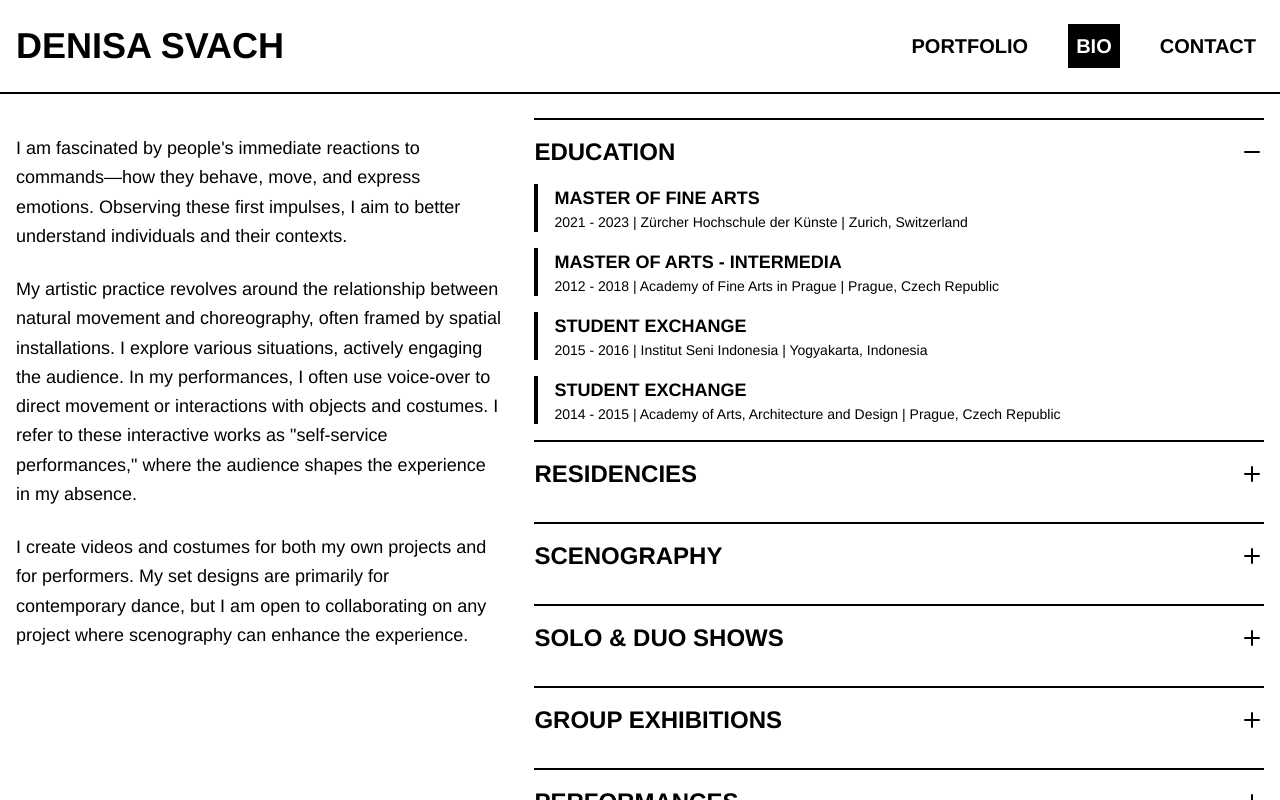
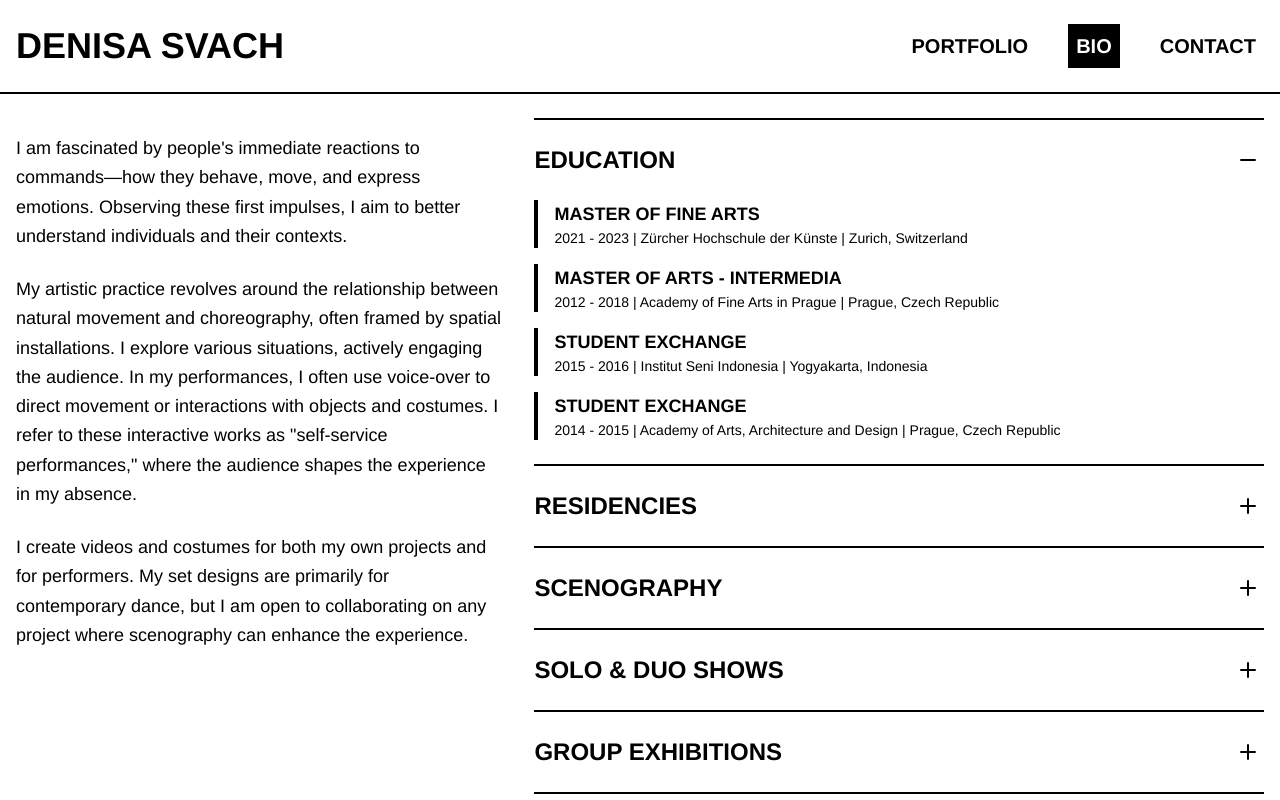
Before and after one commit to mpanko/denisasvach, a Next.js app: page /bio in a window 1280 px wide. Both pictures are taken after a click on the button "EDUCATION". Shown: the top 800 px of the page. Built offline with nearby package versions, Linux system fonts and the light colour scheme.

Commit message:
adapted collabsible (centralized text)

```diff
--- a/app/components/CollapsibleSection.tsx
+++ b/app/components/CollapsibleSection.tsx
@@ -24,26 +24,28 @@ export default function CollapsibleSection({ title, items, isLast = false, addEx
 
   return (
     <>
-      <div className="py-4 bg-white bg-opacity-0 border-t-2 border-black">
+      <div className="border-t-2 border-black">
         <button
-          className="flex justify-between items-center w-full text-left font-bold text-2xl uppercase"
+          className="flex justify-between items-center w-full text-left font-bold text-2xl uppercase py-6"
           onClick={() => setIsOpen(!isOpen)}
           aria-expanded={isOpen}
         >
-          <span>{title}</span>
-          {isOpen ? (
-            <Minus className="w-6 h-6" />
-          ) : (
-            <Plus className="w-6 h-6" />
-          )}
+          <span className="flex-grow">{title}</span>
+          <span className="flex items-center justify-center w-8 h-8">
+            {isOpen ? (
+              <Minus className="w-6 h-6" />
+            ) : (
+              <Plus className="w-6 h-6" />
+            )}
+          </span>
         </button>
         <div
-          className={`mt-4 grid gap-4 transition-all duration-300 ease-in-out ${
+          className={`grid gap-4 transition-all duration-300 ease-in-out ${
             isOpen ? 'grid-rows-[1fr] opacity-100' : 'grid-rows-[0fr] opacity-0'
           }`}
         >
           <div className="overflow-hidden">
-            <ul className="space-y-4">
+            <ul className="space-y-4 pb-6">
               {items.map((item, index) => (
                 <li key={index} className="border-l-4 border-black pl-4">
                   <h4 className="font-bold text-lg">{item.title}</h4>
@@ -60,7 +62,7 @@ export default function CollapsibleSection({ title, items, isLast = false, addEx
           </div>
         </div>
       </div>
-      {isLast && <div className="border-t-2 border-black mt-8"></div>}
+      {isLast && <div className="border-t-2 border-black"></div>}
       {addExtraSpace && <div className="h-16"></div>}
     </>
   )
--- a/app/page.tsx
+++ b/app/page.tsx
@@ -5,7 +5,7 @@ import { projects } from './data/projects'
 
 export default function Home() {
   return (
-    <div className="container mx-auto px-4 pt-8 pb-16">
+    <div className="container mx-auto px-0 pt-8 pb-16">
       <div className="grid grid-cols-1 md:grid-cols-2 lg:grid-cols-3">
         {projects.map((project) => (
           <div key={project.id} className="p-0">
```
